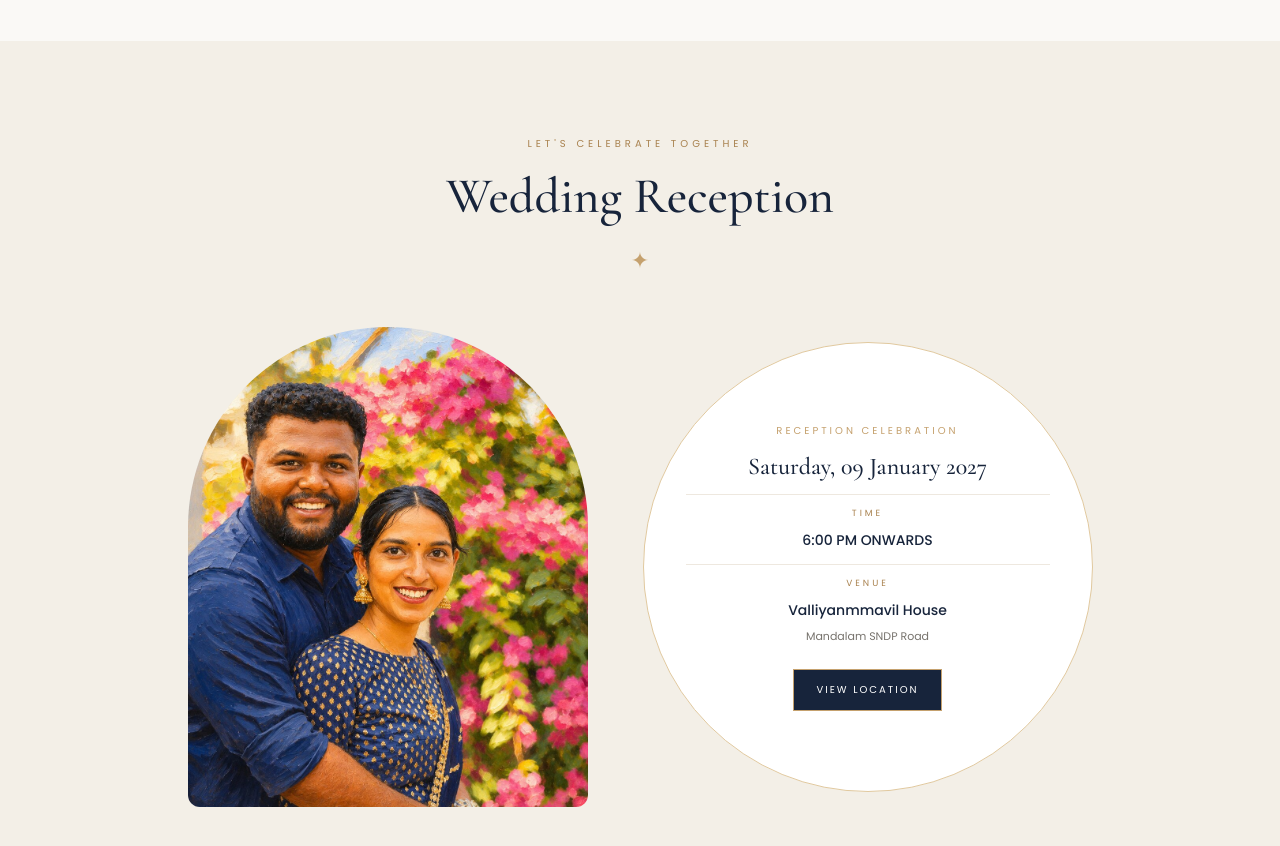
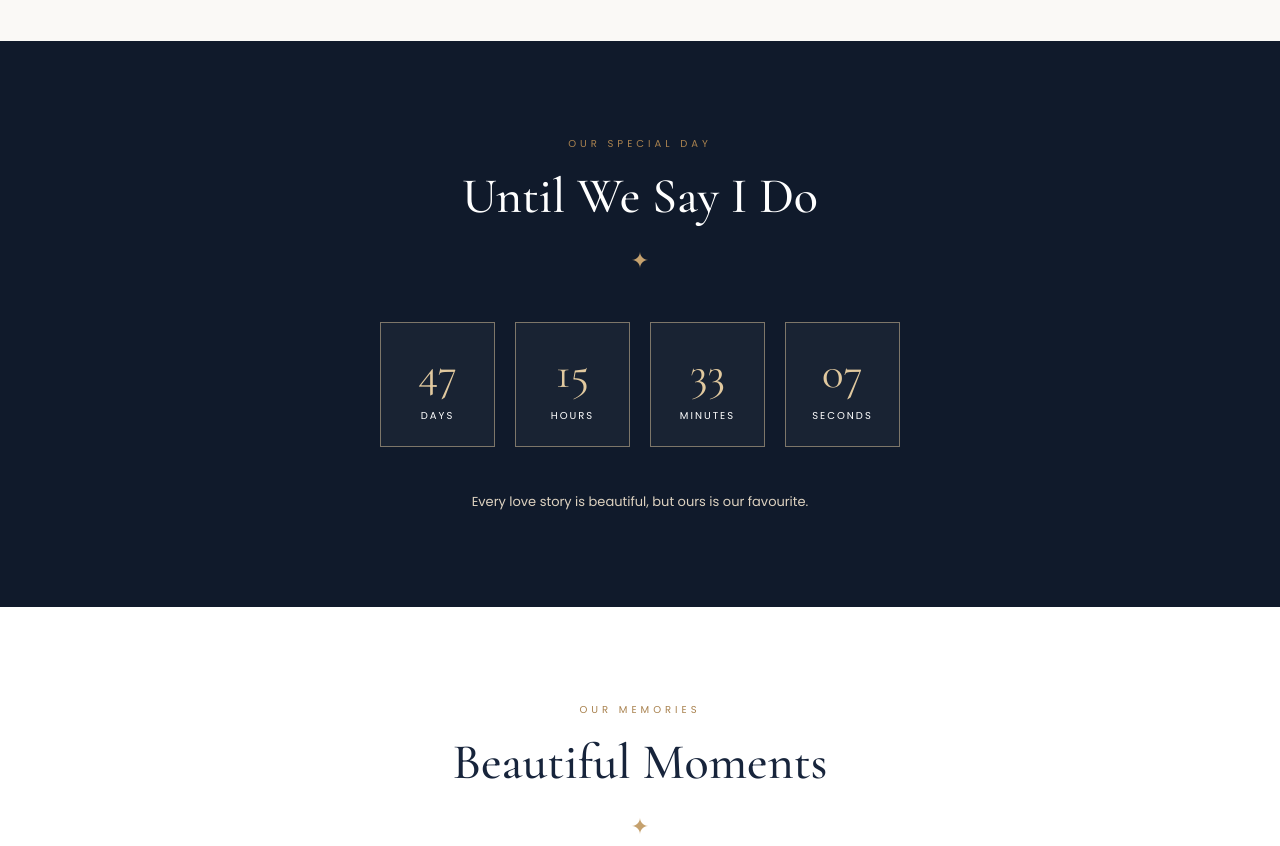
Before and after one commit to Basilamrutha/wedding-reception-invitation, a plain HTML site: page index.html in a window 1280 px wide. Shown: the part 3420-4266 px from the top of the page. Drawn offline with nearby package versions, Linux system fonts and the light colour scheme.

Commit message:
Delete wedding reception section from index.html
Removed the wedding reception section from the HTML.

```diff
--- a/index.html
+++ b/index.html
@@ -160,31 +160,7 @@
       </div>
     </section>
 
-    <section class="reception-section section" id="reception">
-      <p class="eyebrow">LET'S CELEBRATE TOGETHER</p>
-      <h2>Wedding Reception</h2>
-      <div class="ornament">✦</div>
-      <div class="event-layout reception-layout">
-        <div class="event-photo reveal">
-          <img src="./couple-2.jpg" alt="Basil and Amrutha">
-        </div>
-        <article class="event-card reveal">
-          <p class="event-label">RECEPTION CELEBRATION</p>
-          <h3>Saturday, 09 January 2027</h3>
-          <div class="event-detail">
-            <span>TIME</span>
-            <strong>6:00 PM ONWARDS</strong>
-          </div>
-          <div class="event-detail">
-            <span>VENUE</span>
-            <strong>Valliyanmmavil House</strong>
-            <p>Mandalam SNDP Road</p>
-          </div>
-          <!-- Replace this search link with the exact Google Maps share link when available. -->
-          <a class="map-button" href="https://www.google.com/maps/search/?api=1&amp;query=Valliyanmmavil+House+Mandalam+SNDP+Road" target="_blank" rel="noopener">VIEW LOCATION</a>
-        </article>
-      </div>
-    </section>
+
 
     <section class="countdown-section section reveal">
       <p class="eyebrow">OUR SPECIAL DAY</p>
```
